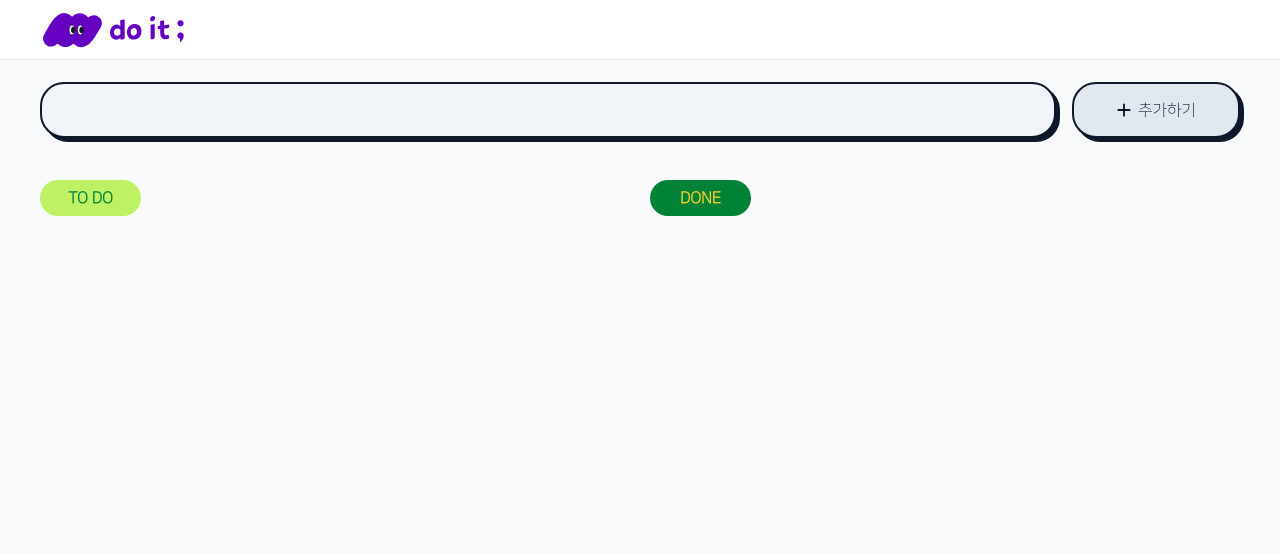
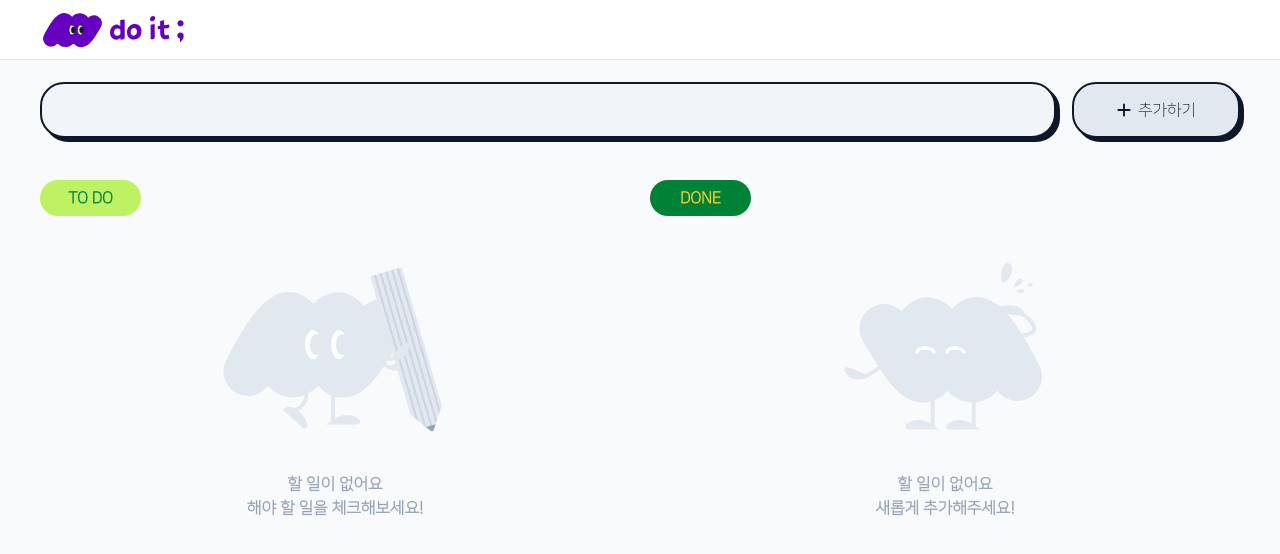
Before and after one commit to HelloWook/todo-next, a Next.js app: page / in a window 1280 px wide. Shown: the top 554 px of the page. Built offline with nearby package versions, Linux system fonts and the light colour scheme.

Commit message:
feat : 노데이터 컴포넌트 개발
투두리스티 컴포넌트 데이터 없을 시 노데이터 컴포넌트 표시하도록 개발

```diff
--- /dev/null
+++ b/src/app/Todo/components/NoData/NoData.tsx
@@ -0,0 +1,33 @@
+import { TextBold } from '@/app/common/components/Text/Text';
+import Image from 'next/image';
+import React from 'react';
+
+interface NoDataProps {
+    isDone?: boolean;
+}
+
+const NoData = ({ isDone = false }: NoDataProps) => {
+    const imgType = isDone ? '/img/empty2.svg' : '/img/empty.svg';
+    const content = isDone ? (
+        <TextBold>
+            {'할 일이 없어요'} <br /> {'새롭게 추가해주세요!'}
+        </TextBold>
+    ) : (
+        <TextBold>
+            {'할 일이 없어요'} <br /> {'해야 할 일을 체크해보세요!'}
+        </TextBold>
+    );
+    return (
+        <div className="flex flex-col items-center text-center text-slate-400">
+            <Image
+                width={240}
+                height={240}
+                alt="마스코트 이미지"
+                src={imgType}
+            />
+            {content}
+        </div>
+    );
+};
+
+export default NoData;
--- a/src/app/Todo/components/TodoList/TodoList.tsx
+++ b/src/app/Todo/components/TodoList/TodoList.tsx
@@ -1,17 +1,20 @@
 import Stauts from '@/app/common/components/Stauts/Stauts';
 import React from 'react';
 import TodoItems from '../TodoItems/TodoItems';
+import NoData from '../NoData/NoData';
 
 const TodoList = () => {
+    // 임시로 해놈
+    const data = undefined;
     return (
         <div className="flex w-full justify-between gap-5">
             <div className="mt-[42px] flex flex-col gap-4 w-full flex-1/2">
                 <Stauts />
-                <TodoItems />
+                {data ? <TodoItems /> : <NoData />}
             </div>
             <div className="mt-[42px] flex flex-col gap-4 w-full flex-1/2 ">
                 <Stauts isDone={true} />
-                <TodoItems />
+                {data ? <TodoItems /> : <NoData isDone={true} />}
             </div>
         </div>
     );
```
Also changed, not shown: 1 other file (tests, documents, lock files or other folders).
